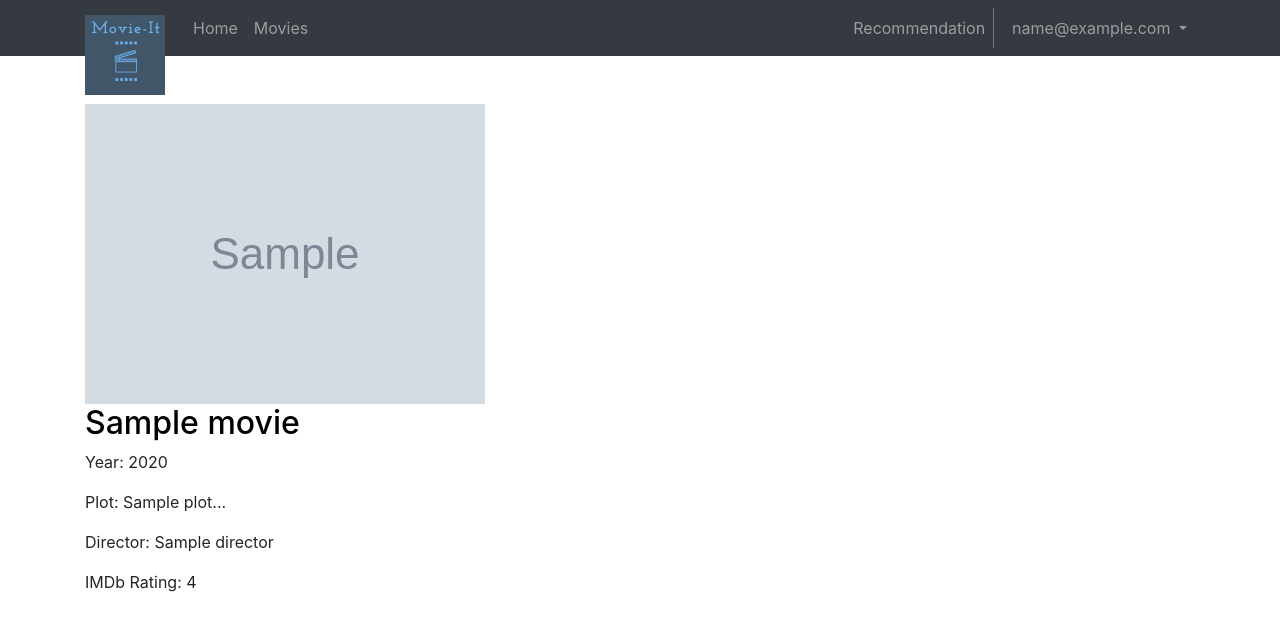
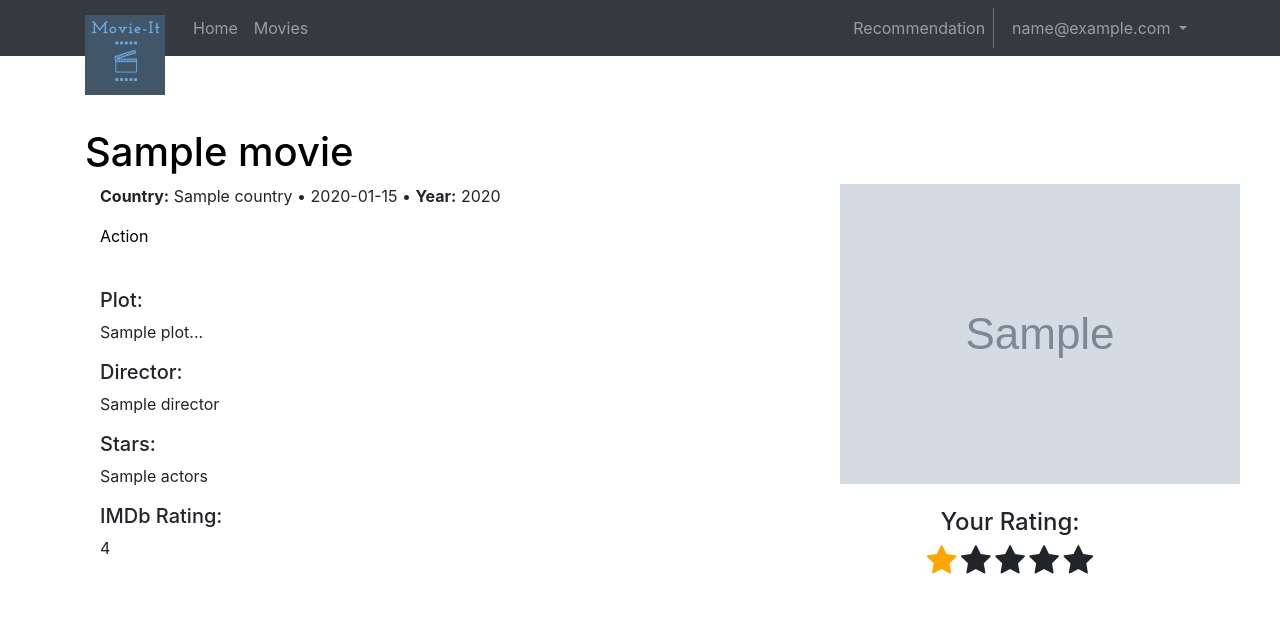
Before and after one commit to gorkemarslan/Django-Movie-Database, a Django app: page /movies/00000000-0000-0000-0000-000000000001 in a window 1280 px wide. Shown: the top 631 px of the page. Run offline with Django 3.2, Linux system fonts and the light colour scheme; a user stored in the database is signed in; data comes from the database, SQL or seed files in the repository; tables that the repository leaves empty hold one stand-in row (values such as "Sample post"); grey boxes marked "Sample" are stand-in pictures; a database or web service that is not in the repository returns one stand-in record (values such as "Sample title"); data that the repository does not hold is empty; some libraries are stand-ins or nearby versions.

Commit message:
Addtional context data is added to MovieDetailView and the related template.

```diff
--- a/movies/views.py
+++ b/movies/views.py
@@ -104,6 +104,9 @@ class MovieDetailView(DetailView):
         context['plot'] = json_response.get('Plot', 'N/A')
         context['imdb_rating'] = json_response.get('imdbRating', 'N/A')
         context['director'] = json_response.get('Director', 'N/A')
+        context['stars'] = json_response.get('Actors', 'N/A')
+        context['country'] = json_response.get('Country', 'N/A')
+        context['run_time'] = json_response.get('Runtime', 'N/A')
         context['poster_url'] = json_response.get('Poster')
         return context
 
--- a/templates/movies/movie_detail.html
+++ b/templates/movies/movie_detail.html
@@ -1,12 +1,56 @@
 {% extends '_base.html' %}
 {% block title %}{{ movie.title }}{% endblock title %}
 {% block content %}
-<div class="book-detail">
-    <img src="{{ poster_url }}" alt="">
-<h2><a href="">{{ movie.title }}</a></h2>
-    <p>Year: {{ movie.year }}</p>
-    <p>Plot: {{ plot }}...</p>
-    <p>Director: {{ director }}</p>
-    <p>IMDb Rating: {{ imdb_rating }}</p>
+<br>
+<h1><a href="">{{ movie.title }}</a></h1>
+<div class="container">
+  <div class="row">
+    <div class="col">
+      <p>
+      {% if not 'N/A' in country %}
+        <strong>Country:</strong> {{ country }} &#8226;
+      {% endif %}
+      {% if not 'N/A' in run_time %}
+        {{ run_time }} &#8226;
+      {% endif %}
+        <strong>Year:</strong> {{ movie.year }}
+      </p>
+      <div>
+     <p>
+      {% for genre in movie.genre.all %}
+        {% if forloop.last %}
+            <a href="#">{{ genre }}</a>
+        {% else %}
+             <a href="#">{{ genre }}</a>,
+        {% endif %}
+      {% endfor %}
+      </p>
+      </div>
+      <br>
+      <h5>Plot:</h5>
+      {% if 'N/A' in plot %}
+         <p>{{ plot }}</p>
+      {% else %}
+        <p>{{ plot }}...</p>
+      {% endif %}
+      <h5>Director:</h5>
+      <p>{{ director }}</p>
+      <h5>Stars:</h5>
+      <p>{{ stars }}</p>
+      <h5>IMDb Rating:</h5>
+      <p>{{ imdb_rating }}</p>
+      </div>
+    <div class="col-4">
+      <img src="{{ poster_url }}" alt="">
+      <br>
+      {% if user.is_authenticated %}
+      <br>
+      <div class="text-center">
+         <h4>Your Rating:</h4>
+        {% include 'movies/star_rating.html' %}
+      </div>
+      {% endif %}
+    </div>
+  </div>
 </div>
 {% endblock content %}
```
